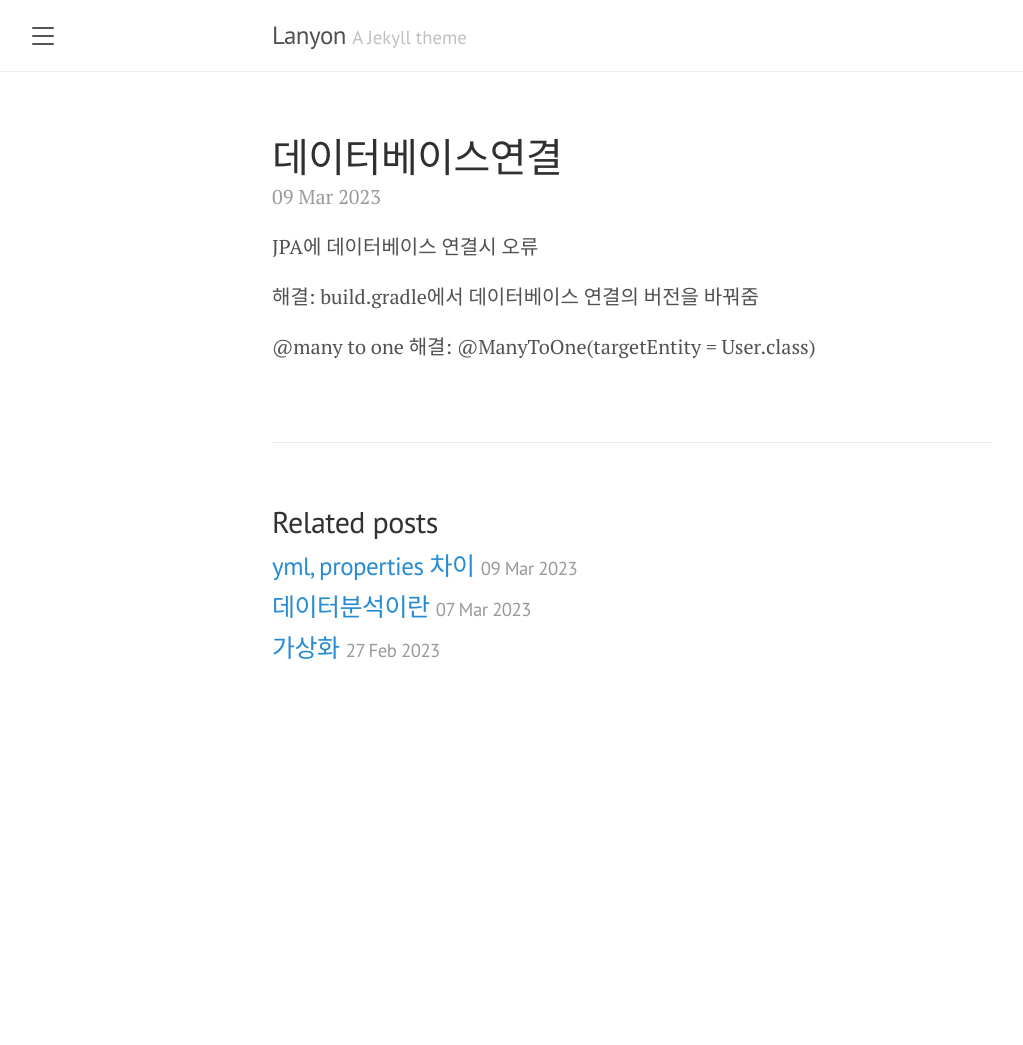
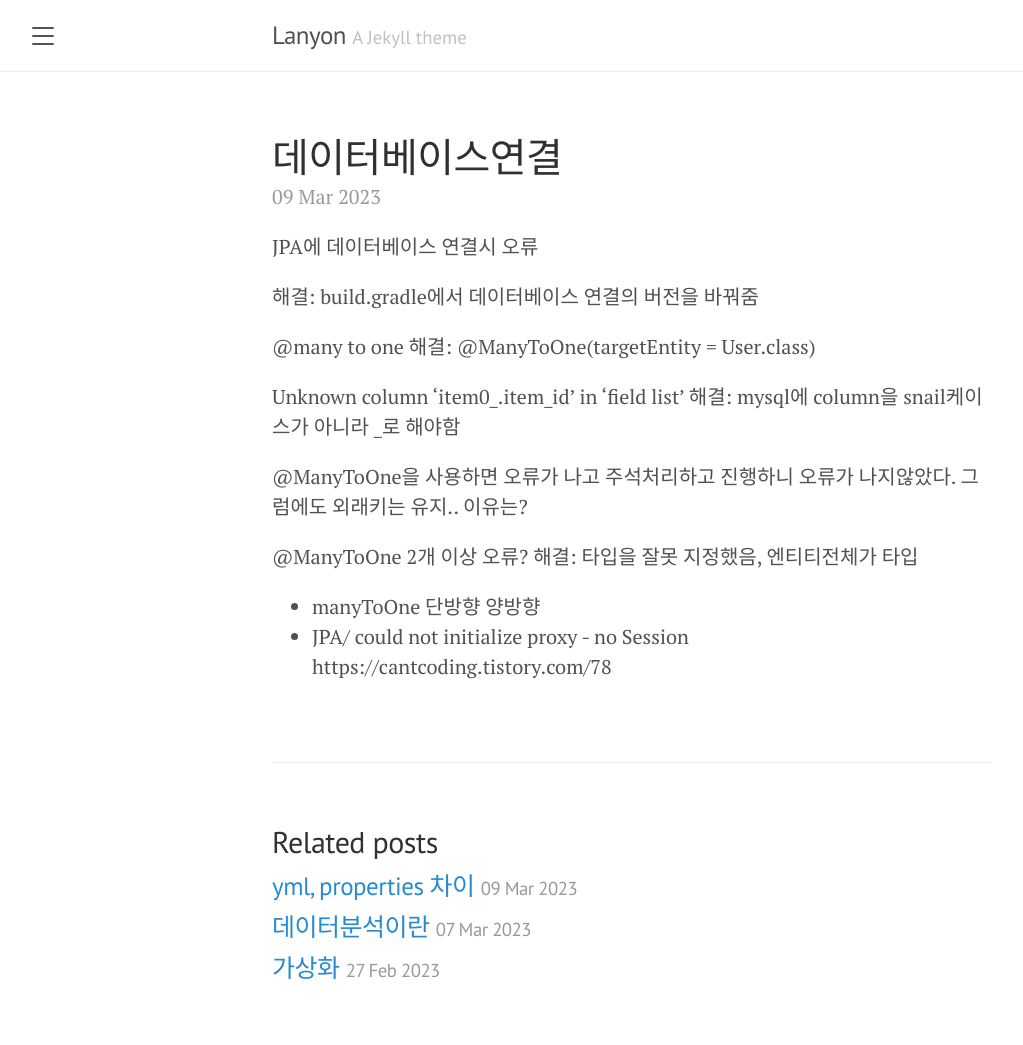
Before and after one commit to mycookie1/mycookie1.github.io, a Jekyll site: the page built from _posts/2023-03-09-데이터베이스연결오류.md, in a window 1280 px wide. Shown: the whole page, without its empty margins (8-1031 px from the left). Built offline with Jekyll 4.4.1, drawn with Linux system fonts in a browser that asks for light colours; a file with an impossible date is left out; before the commit the page ends 900 px from its top, so only the background shows below that.

Commit message:
[feat] 오류해결

```diff
--- a/_posts/2023-03-09-데이터베이스연결오류.md
+++ b/_posts/2023-03-09-데이터베이스연결오류.md
@@ -10,3 +10,15 @@ JPA에 데이터베이스 연결시 오류
 
 @many to one
 해결: @ManyToOne(targetEntity = User.class)
+
+Unknown column 'item0_.item_id' in 'field list'
+해결: mysql에 column을 snail케이스가 아니라 _로 해야함
+
+@ManyToOne을 사용하면 오류가 나고 주석처리하고  진행하니 오류가 나지않았다. 그럼에도 외래키는 유지.. 이유는?
+
+@ManyToOne 2개 이상 오류?
+해결: 타입을 잘못 지정했음, 엔티티전체가 타입
+
+- manyToOne 단방향 양방향
+- JPA/ could not initialize proxy - no Session
+https://cantcoding.tistory.com/78
```
